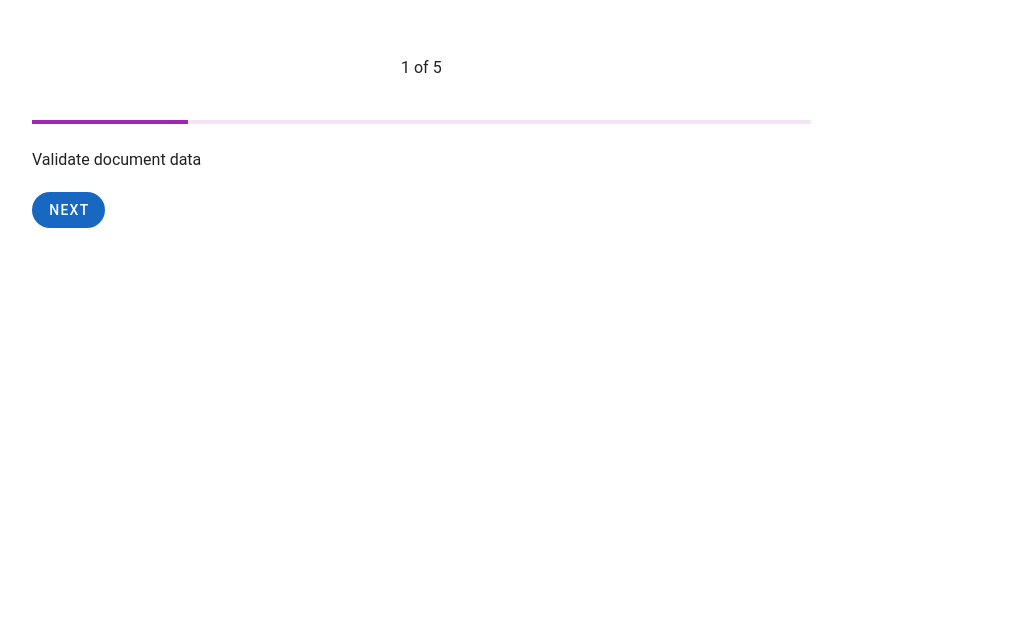
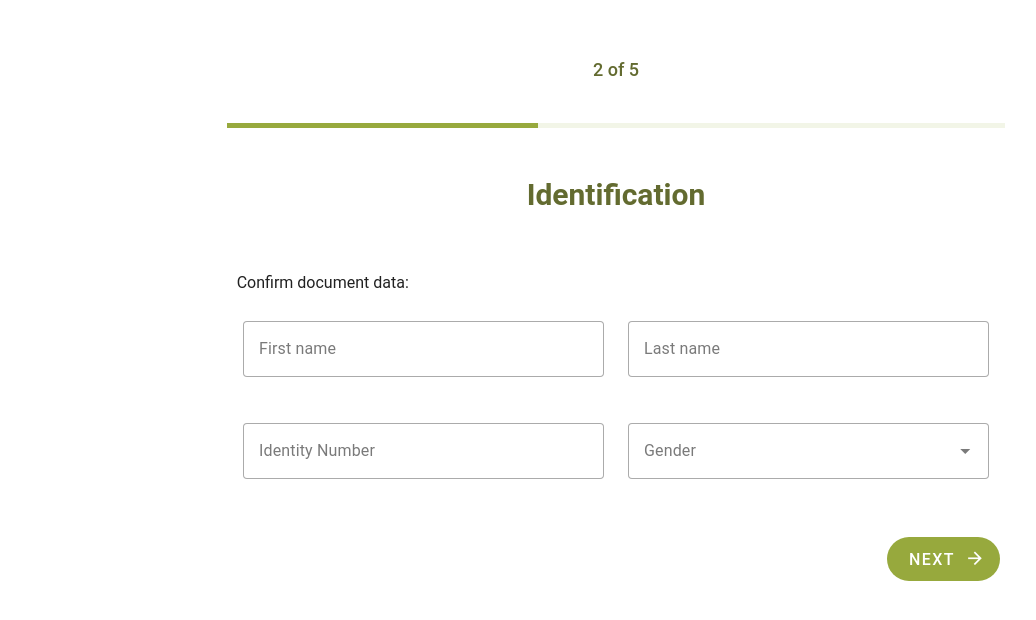
Before and after one commit to tlotlegomgp/mantaray-web, a Vue app: page /home in a window 1280 px wide. Both pictures are taken after a click on the button "NEXT". Shown: the top 620 px of the page, without its empty margins (24-1060 px from the left). Built offline with nearby package versions, Linux system fonts and the light colour scheme.

Commit message:
Implemented form views

```diff
--- a/package.json
+++ b/package.json
@@ -10,6 +10,7 @@
   },
   "dependencies": {
     "@mdi/font": "^7.1.96",
+    "axios": "^1.3.2",
     "vue": "^3.2.45",
     "vue-router": "^4.1.6",
     "vuetify": "^3.1.3"
--- a/src/views/HomeView.vue
+++ b/src/views/HomeView.vue
@@ -1,57 +1,193 @@
 <script>
+import axios from 'axios';
+
 export default {
     data() {
         return {
-            formPageCount: 0,
+            formPageCount: 1,
             totalFormPagesCount: 5,
-        }
+
+            valid: false,
+            firstname: "",
+            lastname: "",
+            nameRules: [
+                (value) => {
+                    if (value) return true;
+
+                    return "Name is requred.";
+                },
+                (value) => {
+                    if (value?.length <= 20) return true;
+
+                    return "Name must be less than 20 characters.";
+                },
+            ],
+            email: "",
+            emailRules: [
+                (value) => {
+                    if (value) return true;
+
+                    return "E-mail is requred.";
+                },
+                (value) => {
+                    if (/.+@.+\..+/.test(value)) return true;
+
+                    return "E-mail must be valid.";
+                },
+            ],
+
+            identityNumber: "",
+            identityRules: [
+                (value) => {
+                    if (value) return true;
+
+                    return "Identity Number is requred.";
+                },
+                (value) => {
+                    if (value?.length <= 20) return true;
+
+                    return "Name must be less than 10 characters.";
+                },
+            ],
+
+            genders: ["Male", "Female", "Other"],
+
+            ImageRules: [
+                (value) => {
+                    return (
+                        !value ||
+                        !value.length ||
+                        value[0].size < 2000000 ||
+                        "Image size should be less than 2 MB!"
+                    );
+                },
+            ],
+        };
     },
 
     methods: {
         nextPage() {
-            this.formPageCount++
+            this.formPageCount++;
+        },
+
+        async uploadIDImage() {
+            const response = await axios.post('/api/totals', self.totals)
+                .then(function (response2) {
+                    console.log("Hello");
+                })
+                .catch(function (error) {
+                    console.log(error);
+                });
+
+            console.log(response)
+
         },
 
     },
 
     computed: {
         profressBarValue() {
-            return Math.round(this.formPageCount * 100 / this.totalFormPagesCount)
-        }
-    }
-}
+            return Math.round((this.formPageCount * 100) / this.totalFormPagesCount);
+        },
+    },
+};
 </script>
 
 <template>
     <v-container>
-        <v-row no-gutters>
+        <v-row justify="center" no-gutters>
             <v-col cols="12" sm="12" md="10" lg="8">
-                <p class="mt-10 mb-10 text-center">1 of 5</p>
-                <div>
-                    <v-progress-linear :model-value="profressBarValue" color="purple"></v-progress-linear>
-                    <br>
+                <p v-if="formPageCount < 6" class="mt-10 mb-10 text-center"
+                    style="font-weight: 500; font-size: large; color: #636b30">
+                    {{ formPageCount }} of {{ totalFormPagesCount }}
+                </p>
+                <div v-if="formPageCount < 6" class="mb-5">
+                    <v-progress-linear :model-value="profressBarValue" color="#97a93d" :height="5"></v-progress-linear>
+                    <br />
                 </div>
-                <div v-if="formPageCount == 0">
-                    <p>Upload document</p>
-                </div>
-                <div v-else-if="formPageCount == 1">
-                    <p>Validate document data</p>
+                <div v-if="formPageCount == 1">
+                    <p class="text-center mb-5" style="font-size: 30px; font-weight: 600; color: #636b30">
+                        Identification
+                    </p>
+                    <br />
+                    <p class="mb-5 mt-5 text-center" style="padding: 10px; font-size: 19px">
+                        Upload an image of your asylum document. Please ensure the image of
+                        the document is well lit and all the contents are clearly visible.
+                    </p>
+                    <v-file-input :rules="ImageRules" accept="image/png, image/jpeg, image/bmp"
+                        prepend-icon="mdi-camera" label="Asylum Document"></v-file-input>
+                    <br /><br />
                 </div>
                 <div v-else-if="formPageCount == 2">
+                    <p class="text-center mb-5" style="font-size: 30px; font-weight: 600; color: #636b30">
+                        Identification
+                    </p>
+                    <br />
+                    <p style="padding: 10px">Confirm document data:</p>
+                    <v-form v-model="valid">
+                        <v-container>
+                            <v-row justify="center">
+                                <v-col cols="12" md="6">
+                                    <v-text-field v-model="firstname" :rules="nameRules" :counter="20"
+                                        label="First name" variant="outlined" required></v-text-field>
+                                </v-col>
+
+                                <v-col cols="12" md="6">
+                                    <v-text-field v-model="lastname" :rules="nameRules" :counter="20" label="Last name"
+                                        variant="outlined" required></v-text-field>
+                                </v-col>
+
+                                <v-col cols="12" md="6">
+                                    <v-text-field v-model="identityNumber" :rules="identityRules" :counter="13"
+                                        label="Identity Number" variant="outlined" required></v-text-field>
+                                </v-col>
+
+                                <v-col cols="12" md="6">
+                                    <v-select :items="genders" label="Gender" variant="outlined" required></v-select>
+                                </v-col>
+                            </v-row>
+                        </v-container>
+                    </v-form>
+                </div>
+                <div v-else-if="formPageCount == 3">
+                    <p class="text-center mb-5" style="font-size: 30px; font-weight: 600; color: #636b30">
+                        Merchant Terminal
+                    </p>
+                    <br />
                     <p>Upload terminal photo</p>
                 </div>
-                <div v-else-if="formPageCount == 3">
-                    <p>validate terminal photo</p>
+                <div v-else-if="formPageCount == 4">
+                    <p class="text-center mb-5" style="font-size: 30px; font-weight: 600; color: #636b30">
+                        Merchant Terminal
+                    </p>
+                    <br />
+                    <p class="mb-3" style="padding: 10px">
+                        Confirm terminal information:
+                    </p>
                 </div>
-                <div v-else-if="formPageCount == 4">
+                <div v-else-if="formPageCount == 5">
+                    <p class="text-center mb-5" style="font-size: 30px; font-weight: 600; color: #636b30">
+                        Site Inspection
+                    </p>
+                    <br />
                     <p>Upload shop images</p>
                 </div>
-                <div v-else-if="formPageCount > 4">
-                    <p>Your appplication has been submitted!!!</p>
+                <div v-else-if="formPageCount > 5" class="text-center">
+                    <br /><br /><br /><br />
+                    <v-icon icon="mdi mdi-checkbox-marked-circle-outline" size="200" class="mt-5 mb-5"
+                        color="#97a93d"></v-icon>
+                    <p class="mt-5" style="font-size: x-large">
+                        Your appplication has been submited!
+                    </p>
                 </div>
-                <v-btn variant="flat" rounded="pill" color="primary" class="mt-5" @click="nextPage()">
-                    Next
-                </v-btn>
+
+                <div v-if="formPageCount < 6" class="d-flex justify-center align-baseline" style="padding-right: 5px">
+                    <v-spacer></v-spacer>
+                    <v-btn variant="flat" append-icon="mdi-arrow-right" rounded="pill" color="#97a93d" class="mt-5"
+                        size="large" @click="nextPage()">
+                        Next
+                    </v-btn>
+                </div>
             </v-col>
         </v-row>
     </v-container>
--- a/src/views/LandingView.vue
+++ b/src/views/LandingView.vue
@@ -4,12 +4,19 @@
   <v-container>
     <v-row no-gutters>
       <v-col cols="12" sm="12" md="10" lg="8" class="text-center">
-        <h2 class="mt-10 mb-10">Welcome to Mantaray Resgitration Site</h2>
-        <p class="mt-5 mb-5">Lorem ipsum dolor sit amet consectetur adipisicing elit. Vitae possimus nihil voluptatem,
+        <br>
+        <v-img src="src/assets/img/kazang-logo.svg" class="mt-5 mb-5"></v-img>
+        <br>
+        <p class="text-center mb-5" style="font-size: 31px; font-weight: 600; color: #636b30;">
+          Mantaray Registration Site</p>
+        <p class="mt-5 mb-5">
+          Lorem ipsum dolor sit amet consectetur adipisicing elit. Vitae possimus nihil voluptatem,
           voluptas officia,
           culpa fuga nulla dicta deserunt quod reiciendis dolore animi ipsam, at maiores numquam iure exercitationem
-          voluptates?</p>
-        <v-btn :to="{ name: 'home' }" variant="flat" rounded="pill" color="primary" class="mt-5" size="x-large">
+          voluptates?
+        </p>
+        <br>
+        <v-btn :to="{ name: 'home' }" variant="flat" rounded="pill" color="#97a93d" class="mt-5" size="x-large">
           Get Started
         </v-btn>
       </v-col>
```
Also changed, not shown: src/assets/img/kazang-logo.svg (added), 1 other file (tests, documents, lock files or other folders).
